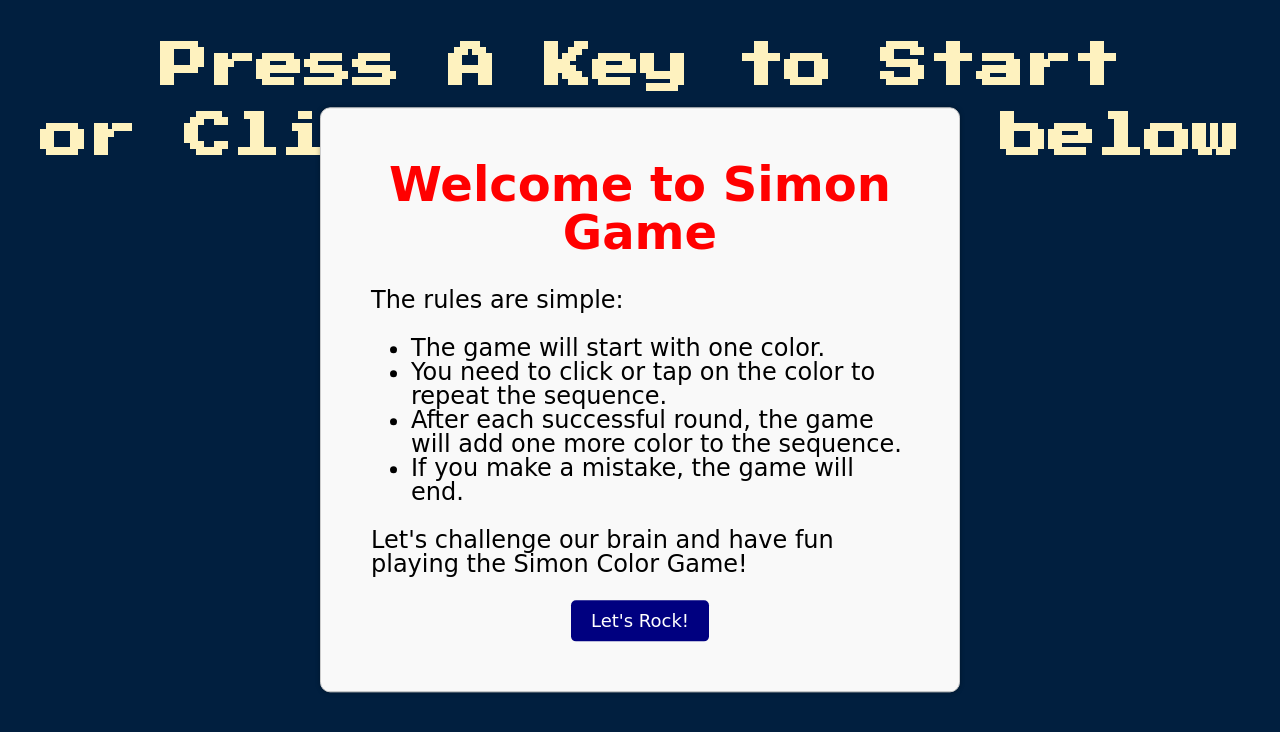
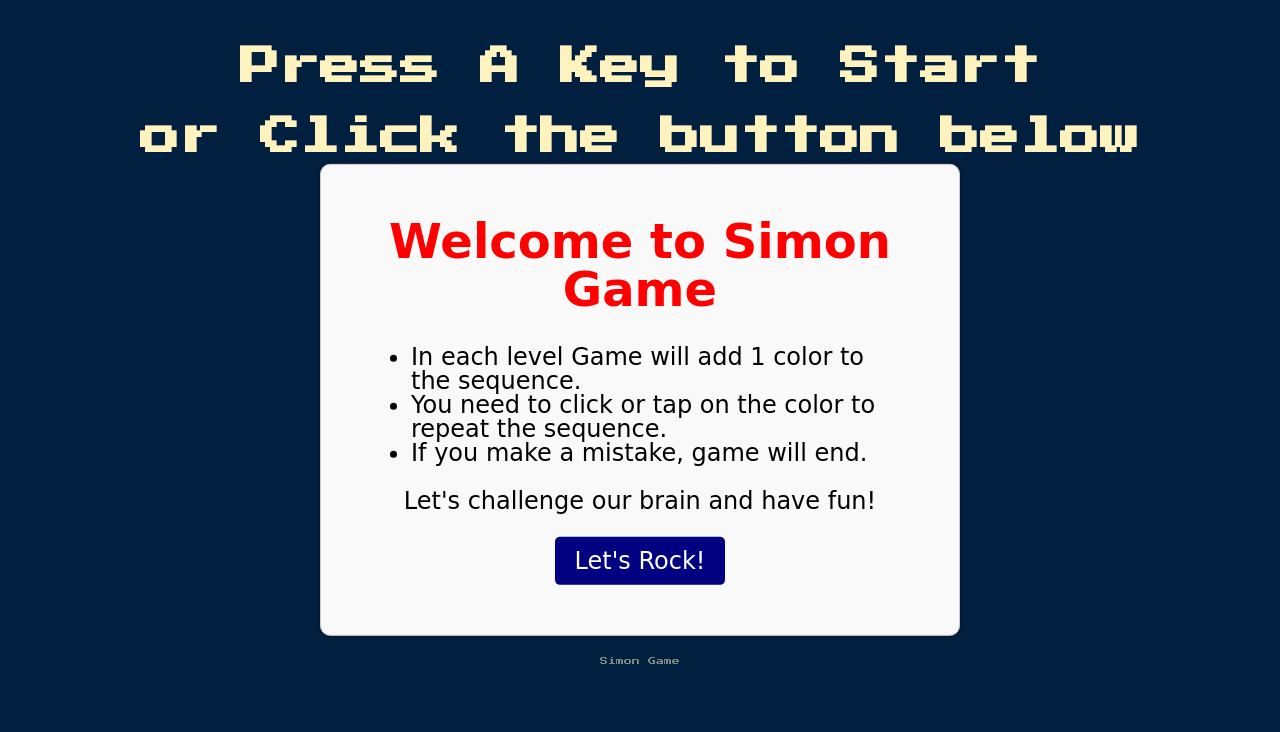
Before and after one commit to zoetlam/Simon-Game, a plain HTML site: page index.html in a window 1280 px wide. Drawn offline with nearby package versions, Linux system fonts and the light colour scheme; a web font is replaced by a local one.

Commit message:
Add files via upload

```diff
--- a/index.html
+++ b/index.html
@@ -8,19 +8,17 @@
   <link rel="stylesheet" href="styles.css">
 </head>
 
-<body>
+<body class="center">
   <h1 id="level-title">Press A Key to Start <br/> or Click the button below</h1>
   <!-- The popup box -->
   <div id="popup" class="popup">
-      <h1>Welcome to Simon Game</h1>
-      <p>The rules are simple:</p>
+      <h1 class="center">Welcome to Simon Game</h1>
       <ul>
-          <li>The game will start with one color.</li>
+          <li>In each level Game will add 1 color to the sequence.</li>
           <li>You need to click or tap on the color to repeat the sequence.</li>
-          <li>After each successful round, the game will add one more color to the sequence.</li>
-          <li>If you make a mistake, the game will end.</li>
+          <li>If you make a mistake, game will end.</li>
       </ul>
-      <p>Let's challenge our brain and have fun playing the Simon Color Game!</p>
+      <p class="center">Let's challenge our brain and have fun!</p>
 
       <button class="popup-btn" onclick="hidePopup()">Let's Rock!</button>
   </div>
@@ -50,8 +48,10 @@
   </div>
   <button id="start">Start</button>
 
+  <p id="footer">Simon Game</p>
+  <!-- Develop by zoetlam -->
+  <!-- https://github.com/zoetlam/Simon-Game -->
 
-  <script src="https://ajax.googleapis.com/ajax/libs/jquery/3.6.4/jquery.min.js"></script>
   <script src="index.js" charset="utf-8"></script>
 </body>
 
--- a/index.js
+++ b/index.js
@@ -6,7 +6,12 @@ let userClick = [];
 document.getElementById("popup").style.display = "block";
 function hidePopup() {
   document.getElementById("popup").style.display = "none";
+  document.querySelector('#start').classList.remove('invisible');
 }
+if(document.getElementById("popup").style.display = "block"){
+  document.querySelector('#start').classList.add('invisible');
+}
+
 
 //--- create a random 4 values
 const randomFour = ()=> Math.floor(Math.random() * 4); //create random from 0 to 3
@@ -33,7 +38,7 @@ function addNext(){
   randomStorage.push(idArr[num]);
   let a = randomStorage[randomStorage.length - 1];
   buttonAnimation(a);
-  console.log('de: ' + randomStorage);
+  // console.log('de: ' + randomStorage);
 }
 
 let play = false;
@@ -47,22 +52,24 @@ document.querySelector('#start').addEventListener('click', function(){
     playGame();
 })
 
-$('.btn').click(function() {
-  userClick.push(this.id);
-  buttonAnimation(this.id);
-  console.log('click: ' + userClick);
+//Game rules
+document.querySelectorAll('.btn').forEach(function(button) {
+  button.addEventListener('click', function() {
+    userClick.push(this.id);
+    buttonAnimation(this.id);
+    // console.log('click: ' + userClick);
 
-  if(userClick[userClick.length - 1] === randomStorage[userClick.length - 1]){
-    if(userClick.length === randomStorage.length && userClick[userClick.length - 1] == randomStorage[randomStorage.length - 1]){
-    setTimeout(function(){
-      playGame();
-    },1000);
-
-    }
-  } else{
+    if (userClick[userClick.length - 1] === randomStorage[userClick.length - 1]) {
+      if (userClick.length === randomStorage.length && userClick[userClick.length - 1] == randomStorage[randomStorage.length - 1]) {
+        setTimeout(function() {
+          playGame();
+        }, 1000);
+      }
+    } else {
       gameOver();
       startOver();
-  }
+    }
+  });
 });
 
 let level = 0;
@@ -70,8 +77,8 @@ function playGame(){
   userClick = [];
   level++;
   if (level == 1){
-    $('body').removeClass('game-over');
-    $('#start').addClass('invisible');
+    document.querySelector('body').classList.remove('game-over');
+    document.querySelector('#start').classList.add('invisible');
   }
   addNext();
   document.querySelector('#level-title').innerHTML = 'Level ' + level;
@@ -85,6 +92,6 @@ function startOver() {
 function gameOver(){
   playSound('wrong');
   document.querySelector('#level-title').innerHTML = 'Game Over <br> Press any key to play again';
-  $('body').addClass('game-over');
-  $('#start').removeClass('invisible');
+  document.querySelector('body').classList.add('game-over');
+  document.querySelector('#start').classList.remove('invisible');
 }
--- a/styles.css
+++ b/styles.css
@@ -5,15 +5,16 @@
 font-family: 'Handjet', cursive;
 font-family: 'Press Start 2P', cursive;
 */
-
+.center{
+  text-align: center;
+}
 body {
-  text-align: center;
   background-color: #011F3F;
+  font-family: 'Press Start 2P', cursive;
 }
 
 #level-title {
-  font-family: 'Press Start 2P', cursive;
-  font-size: 3rem;
+  font-size: 2.5rem;
   margin:  2.5%;
   color: #FEF2BF;
   line-height: 70px;
@@ -40,17 +41,16 @@ body {
   line-height: 1;
 }
 .popup h1{
-  text-align: center;
   color: red;
 }
 
-/* Style for the rock button */
+/* Style for "let's rock" button */
 .popup-btn {
   font-family: 'Handjet', cursive;
   display: block;
-  margin: 0 auto;
+  margin: 10px auto 0;
   padding: 10px 20px;
-  font-size: 18px;
+  font-size: 1.5rem;
   background-color: navy;
   color: #fff;
   border: none;
@@ -74,13 +74,13 @@ body {
 }
 
 #start{
+  font-family: 'Press Start 2P', cursive;
   margin-top: 30px;
   border-radius: 10px;
   display: inline-block;
   height: 40px;
   width: 100px;
   font-size: 0.8rem;
-  font-family: 'Press Start 2P', cursive;
 }
 
 .game-over {
@@ -112,6 +112,12 @@ body {
   visibility: hidden;
 }
 
+#footer{
+  color: #FEF2BF;
+  font-size: 0.5rem;
+  opacity: 50%;
+}
+
 @media screen and (max-width: 800px) {
   #level-title {
     font-size: 1.5rem;
```
